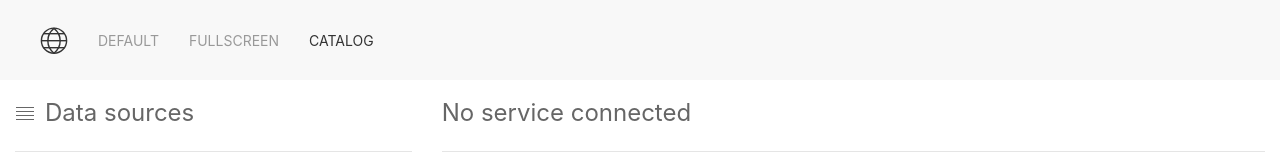
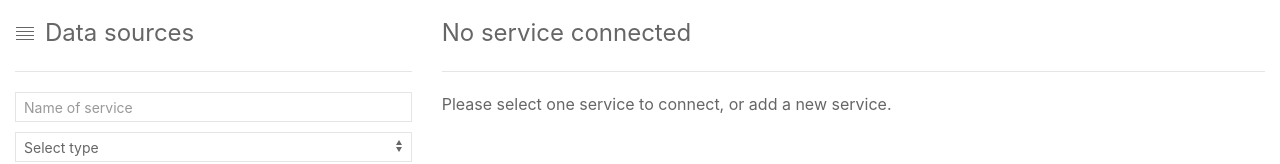
Before and after one commit to Inogeo/giseye, a React (Create React App) app in the folder app/: page / in a window 1280 px wide. Shown: the top 164 px of the page. Built offline with nearby package versions, Linux system fonts and the light colour scheme.

Commit message:
refactor(app): Nav bar removed

```diff
--- a/app/src/App.js
+++ b/app/src/App.js
@@ -46,7 +46,7 @@ function App() {
   return (
     <div className='uk-text-center uk-height-1-1' uk-filter="target: .js-filter">
       {/* Nav Bar to filter components */}
-        <nav className="uk-navbar-container uk-margin-remove" uk-navbar="">
+        {/* <nav className="uk-navbar-container uk-margin-remove" uk-navbar="">
           <div className="uk-navbar-left">
             <a className="uk-navbar-item uk-logo" href="/"><span className="uk-margin-medium-left uk-text-center" uk-icon="icon: world; ratio: 1.4"></span></a>
             <ul className="uk-navbar-nav">
@@ -61,7 +61,7 @@ function App() {
               </li>
             </ul>
           </div>
-        </nav>
+        </nav> */}
 
       {/* Content */}
       <div className='uk-grid-collapse js-filter' uk-sortable="handle: .uk-sortable-handle" style={{ height: 'calc(100% - 80px)' }} uk-grid=''>
```
